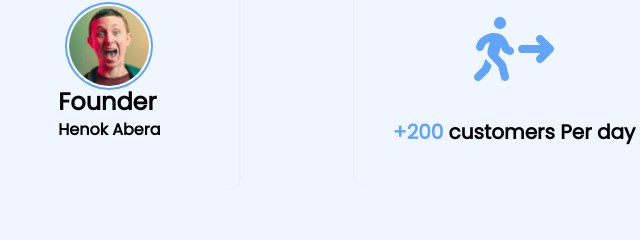
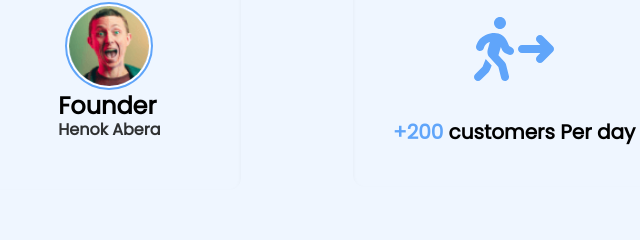
Before and after one commit to kidus-collab/Coffee-terminal, a website: page dist/index.html in a window 1280 px wide. Shown: the part 1879-2119 px from the top of the page, 78-718 px from the left. Drawn offline with Linux system fonts and the light colour scheme.

Commit message:
few adjustments

```diff
--- a/dist/index.html
+++ b/dist/index.html
@@ -44,7 +44,7 @@
      <!--Hero section-->
   <div class=" relative mt-5  mx-auto w-screen h-[400px] ">
   <div class=" w-fit overflow-x-hidden h-[400px]  z-xl absolute left-0 right-10">
-      <h1 class="= mx-0 font-mont text-cyan-500 stroke-1 stroke-cyan-500 pl-5 pt-5 mt-[40px] ml-8 text-[29px] leading-none tracking-wide  sm:text-[36px]  lg:text-[50px] lg:mx-60 xl:text-[60px]">A <span class="lg:before:block  lg:before:absolute lg:before:inset-1 lg:before:top-10 lg:before:-skew-y-2 lg:before:h-4 lg:before:rounded-md lg:before:w-3/4 lg:before:mx-auto before:bg-blue-300 before:-z-lg relative inline-block">Cup of Coffee</span> will<br />Save <span class="fill-transparent">Your Day</span></h1>
+      <h1 class="= mx-0 font-mont text-cyan-500 stroke-1 stroke-cyan-500 pl-5 pt-5 mt-[60px] ml-8 text-[28px] leading-none tracking-wide  sm:text-[36px]  lg:text-[50px] lg:mx-60 xl:text-[60px]">A <span class="lg:before:block  lg:before:absolute lg:before:inset-1 lg:before:top-10 lg:before:-skew-y-2 lg:before:h-4 lg:before:rounded-md lg:before:w-3/4 lg:before:mx-auto before:bg-blue-300 before:-z-lg relative inline-block">Cup of Coffee</span> will<br />Save <span class="fill-transparent">Your Day</span></h1>
       <p class="font-pop text-blue-300 pl-5 ml-8 mt-3 text-[10px] text-opacity-80 sm:text-[16px] md:w-full lg:mx-60">We are found at every terminal get our coffee for a brighter day</p>
       <button class=" rounded-full mt-5 ml-10 baseline p-3 px-8 sm:px-10 text-center text-sm sm:text-base border-none font-pop font-semibold text-white bg-blue-400 hover:bg-green-500 focus:ring-2 focus:ring-green-500 focus:ring-offset-2 lg:ml-80 "><a href="/dist/shop.html#trending" target="_blank" ><i class="fa-solid fa-mug-hot mr-2"></i>Menu</a></button>
       <button class="rounded-full mt-5 ml-10 baseline  p-3 px-6 sm:px-10 text-center text-sm sm:text-base  font-pop font-semibold text-blue-400 border-2 border-blue-400 bg-transparent hover:bg-green-500 hover:border-transparent hover:text-white focus:ring-2 focus:ring-green-500 focus:ring-offset-2"><a href="/dist/shop.html#catering" target="_blank" ><i class="fa-solid fa-bell-concierge mr-2 "></i> Catering</a></button>
@@ -114,8 +114,8 @@
         <!--Col 1-->
         <div class="border-none px-20 p-12 rounded-xl shadow-inner ">
           <img src="/src/assets/png.png" class=" ring-2 ring-offset-2 ring-blue-400 rounded-full w-20 h-20  mx-auto" />
-          <h2 class="font-pop text-lg sm:text-xl font-bold mx-auto">Founder</h2>
-          <h2 class="font-pop text-sm sm:text-base font-bold">Henok Abera</h2>
+          <h2 class="font-pop text-lg sm:text-xl font-bold mx-auto mt-1">Founder</h2>
+          <h2 class="font-pop text-[11px] opacity-80 sm:text-base font-bold -mt-1">Henok Abera</h2>
         </div>
         <!--Col 2-->
         <div class=" border-none rounded-xl my-24  shadow-inner p-10 ">
```
Also changed, not shown: dist/tailwindstyle.css.
